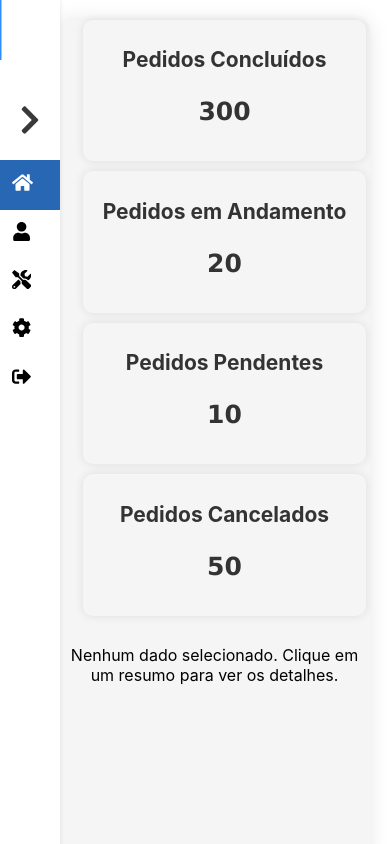
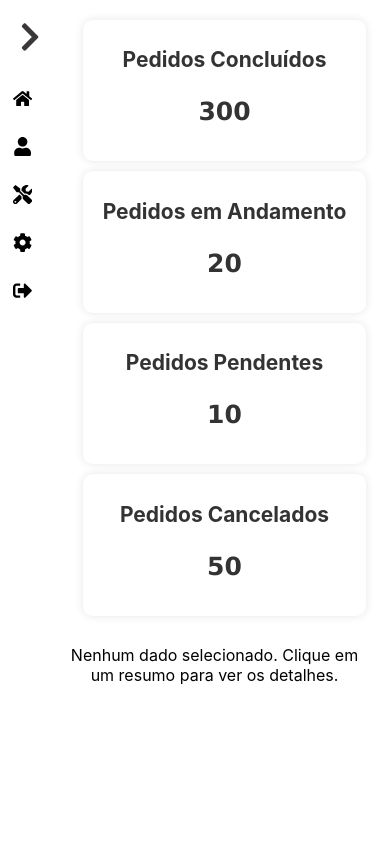
Before and after one commit to Daniel-Mingoranse/OrderSync, a React (Create React App) app: page /dashboard in a window 390 px wide. Built offline with nearby package versions, Linux system fonts and the light colour scheme.

Commit message:
correçao Design dashboard mobile

```diff
--- a/src/Dashboard/UI/layout/AppDefaultLayout.scss
+++ b/src/Dashboard/UI/layout/AppDefaultLayout.scss
@@ -2,6 +2,8 @@
   display: flex;
   height: 100vh; /* Garante que a altura da tela seja coberta pela flexbox */
   overflow-x: hidden;
+  justify-content: space-between;
+
   .a {
 
     background-color: #fff;
@@ -13,6 +15,12 @@
     left: 0;
     bottom: 0; /* Ocupa toda a altura da tela */
     z-index: 999;
+  }
+  .menu{
+    position: fixed;
+    width: calc(50% - 10px); /* ou qualquer outra largura desejada */
+    margin-right: 10px;
+
   }
 
   .content {
--- a/src/Dashboard/UI/sidebarCliente/sidebar.scss
+++ b/src/Dashboard/UI/sidebarCliente/sidebar.scss
@@ -52,13 +52,6 @@
         color: white;
       }
 
-      &.active {
-        background-color: #2767b4;
-        color: white;
-        font-size: 21px;
-        transition: font-size 0.3s ease-in-out, background-color 0.3s ease-in-out, color 0.3s ease-in-out; // Adiciona uma transição de cor
-      }
-
       &__icon {
         margin-right: 12px;
         align-items: center;
@@ -69,20 +62,12 @@
       }
     }
 
-    &__indicator {
-      position: absolute;
-      top: 0;
-      left: 0;
-      height: 60px;
-      width: 3px;
-      background-color: #308efe;
-      z-index: 1;
-      transition: top 0.3s ease-in-out;
-    }
+
   }
 
   &.collapsed {
     width: 7vh;;
+    margin: 0;
 
     .sidebar__menu__item__icon {
       margin-right: 12px;
@@ -94,12 +79,20 @@
     }
   }
 
-  @media (max-width: 768px) {
+  @media only screen and (max-width: 768px) {
     width: 100%;
     padding-top: 80px;
 
     &.collapsed {
-      width: 60px;
+     background-color: transparent;
+     border: none;
+     box-shadow: none;
+     margin: 1px;
+    }
+
+    .sidebar__logo {
+      margin-top: -10vh;
+      margin-bottom: 0;
     }
   }
 
--- a/src/Dashboard/pages/HomeDashboard/Components/CSS/DetailedView.css
+++ b/src/Dashboard/pages/HomeDashboard/Components/CSS/DetailedView.css
@@ -1,10 +1,8 @@
 /* DetailedView.css */
 
 .detailed-view {
-    background-color: #fff;
     border: 1px solid #ccc;
     border-radius: 8px;
-    box-shadow: 0 2px 4px rgba(0, 0, 0, 0.1);
     padding: 20px;
     margin-top: 20px;
     opacity: 0;
@@ -12,6 +10,7 @@
     transition: opacity 0.5s ease-in-out, transform 0.5s ease-in-out;
     max-height: 400px; /* Adicionando altura máxima */
     overflow-y: auto; /* Adicionando barra de rolagem quando necessário */
+    margin-left: 0vh;
 }
 .detailed-view.open {
     opacity: 1;
--- a/src/Dashboard/pages/HomeDashboard/Dashboard.css
+++ b/src/Dashboard/pages/HomeDashboard/Dashboard.css
@@ -126,6 +126,8 @@
         flex-direction: column; /* Alterando para coluna para dispositivos móveis */
         text-align: center; /* Centralizando o conteúdo */
         padding: 0;
+        box-shadow: none;
+        background-color: transparent;
     }
 
     .summary-container {
```
Also changed, not shown: src/Dashboard/UI/layout/AppDefaultLayout.jsx (line endings or trailing spaces).
